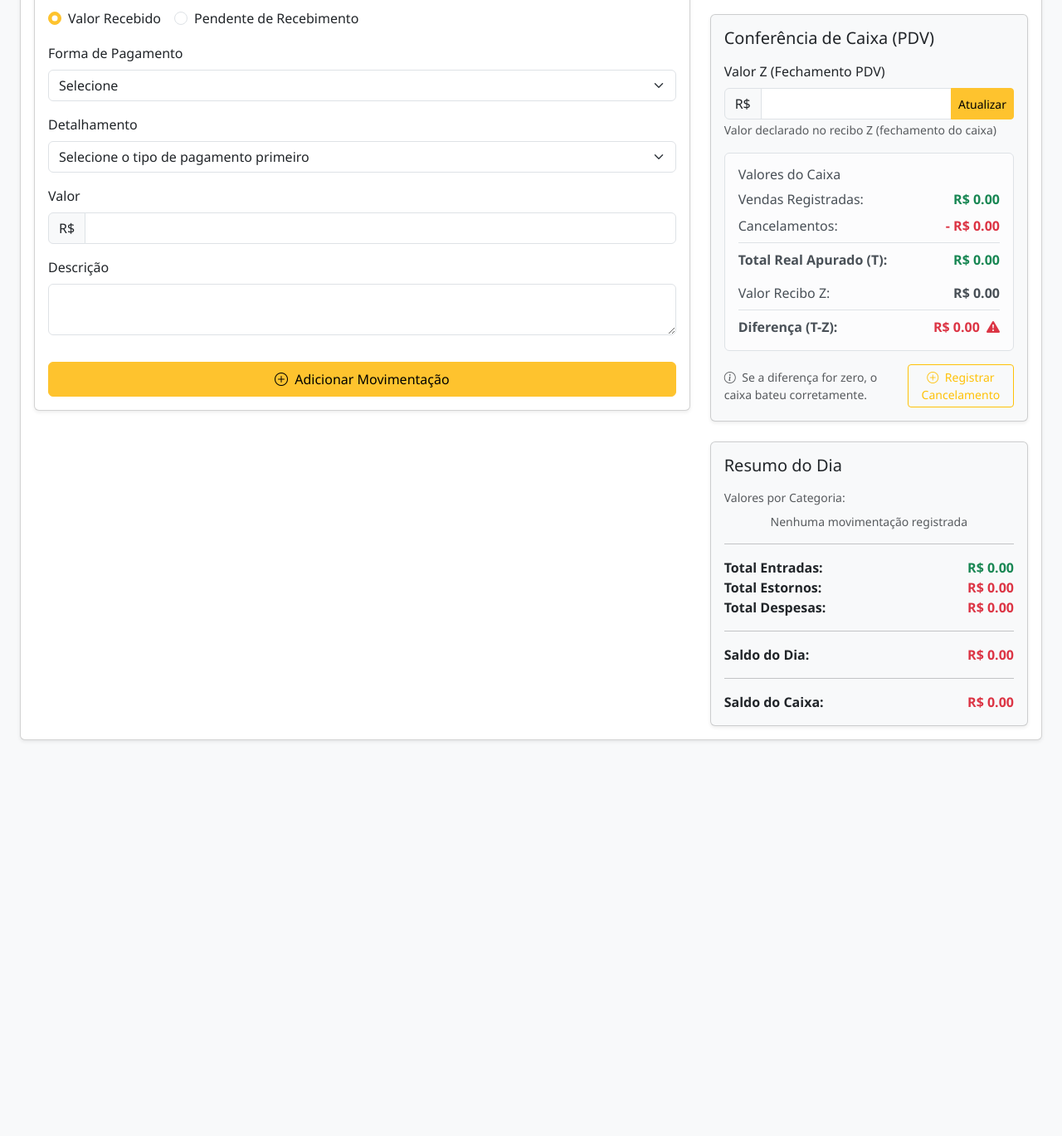
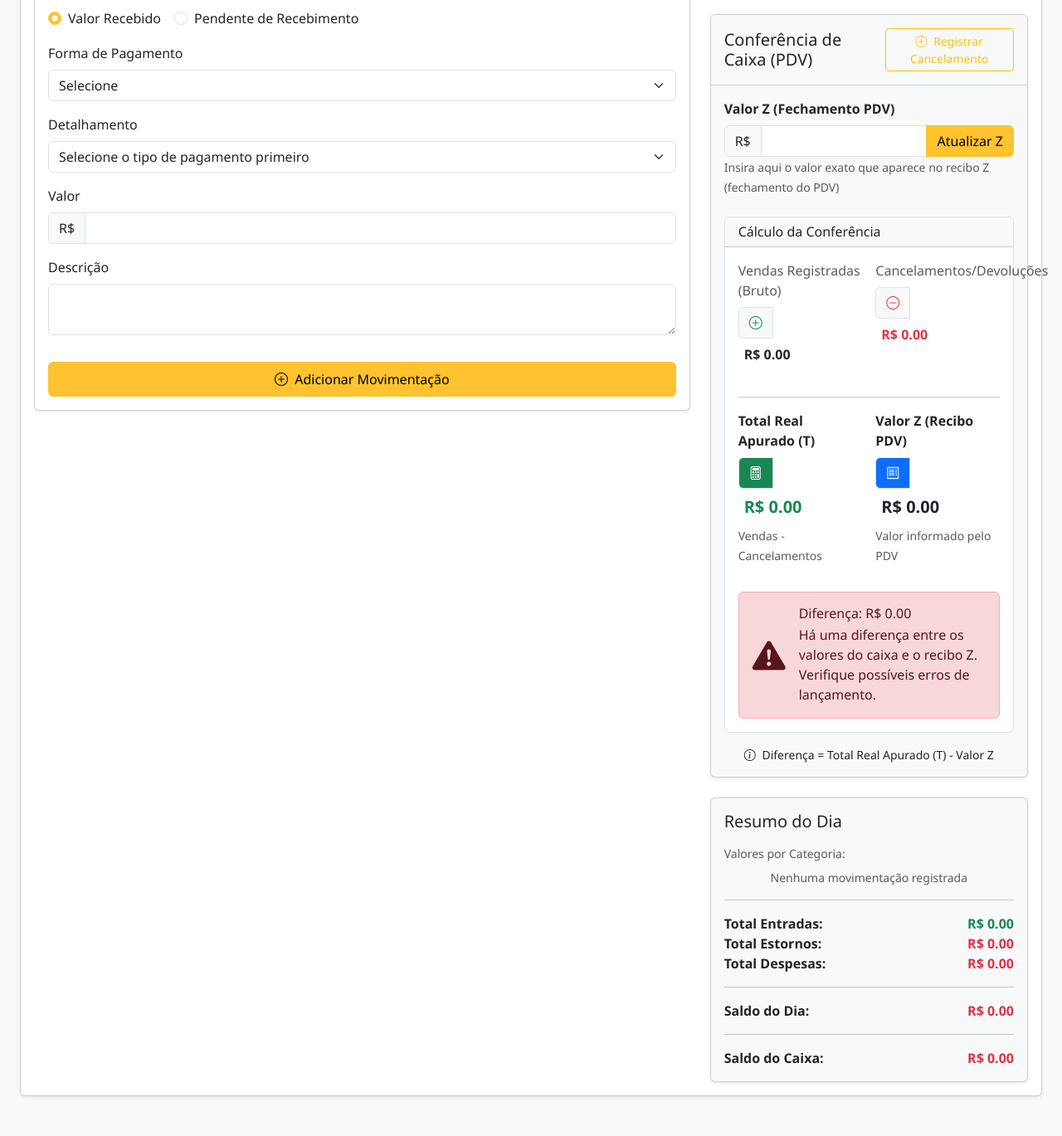
Before and after one commit to caiosazeredo/pythondobiscoito, a Python web app: template templates/user/movements.html in a window 1280 px wide. Shown: the part 315-1684 px from the top of the page at 83% size. Before the commit the page ends 1208 px from the top, so only its background shows below. Run offline with Jinja, Linux system fonts and the light colour scheme; the template is opened without the code that fills it, so the values that code supplies are empty; some libraries are stand-ins or nearby versions.

Commit message:
valor do z

```diff
--- a/templates/user/movements.html
+++ b/templates/user/movements.html
@@ -231,69 +231,103 @@
                                 </div>
                             </div>
 
-                            <!-- Card de PDV (Campos Z, T, devo) - Layout modificado para uma linha por valor -->
+                            <!-- Card de PDV (Campos Z, T, devo) - Layout melhorado para maior clareza -->
                             <div class="card shadow-sm bg-light mb-4">
+                                <div class="card-header bg-light py-3 d-flex justify-content-between align-items-center">
+                                    <h5 class="mb-0">Conferência de Caixa (PDV)</h5>
+                                    <button type="button" class="btn btn-outline-warning btn-sm" data-bs-toggle="modal" data-bs-target="#devoModal">
+                                        <i class="bi bi-plus-circle me-1"></i> Registrar Cancelamento
+                                    </button>
+                                </div>
                                 <div class="card-body">
-                                    <h5 class="card-title mb-3">Conferência de Caixa (PDV)</h5>
-
-                                    <form method="post" class="mb-3">
+                                    <form method="post" class="mb-4">
                                         <div class="mb-3">
-                                            <label for="z_value" class="form-label">Valor Z (Fechamento PDV)</label>
+                                            <label for="z_value" class="form-label fw-bold">Valor Z (Fechamento PDV)</label>
                                             <div class="input-group">
                                                 <span class="input-group-text">R$</span>
                                                 <input type="number" name="z_value" id="z_value" class="form-control" step="0.01" value="{{ z_total }}">
-                                                <button type="submit" class="btn btn-sm btn-warning">Atualizar</button>
+                                                <button type="submit" class="btn btn-warning">Atualizar Z</button>
                                             </div>
-                                            <small class="form-text text-muted">Valor declarado no recibo Z (fechamento do caixa)</small>
+                                            <small class="form-text text-muted">Insira aqui o valor exato que aparece no recibo Z (fechamento do PDV)</small>
                                         </div>
                                     </form>
 
-                                    <div class="alert alert-light border mb-3 p-2 p-md-3">
-                                        <!-- Layout modificado para uma coluna -->
-                                        <h6 class="mb-2 fs-6">Valores do Caixa</h6>
+                                    <div class="card border mb-3">
+                                        <div class="card-header bg-light">
+                                            <h6 class="mb-0">Cálculo da Conferência</h6>
+                                        </div>
+                                        <div class="card-body">
+                                            <div class="row g-3">
+                                                <div class="col-md-6">
+                                                    <div class="mb-3">
+                                                        <label class="form-label text-muted">Vendas Registradas (Bruto)</label>
+                                                        <div class="input-group">
+                                                            <span class="input-group-text"><i class="bi bi-plus-circle text-success"></i></span>
+                                                            <input type="text" class="form-control-plaintext fw-bold ps-2" readonly value="R$ {{ "%.2f"|format(t_total + devo_total) }}">
+                                                        </div>
+                                                    </div>
+                                                </div>
+                                                <div class="col-md-6">
+                                                    <div class="mb-3">
+                                                        <label class="form-label text-muted">Cancelamentos/Devoluções</label>
+                                                        <div class="input-group">
+                                                            <span class="input-group-text"><i class="bi bi-dash-circle text-danger"></i></span>
+                                                            <input type="text" class="form-control-plaintext fw-bold ps-2 text-danger" readonly value="R$ {{ "%.2f"|format(devo_total) }}">
+                                                        </div>
+                                                    </div>
+                                                </div>
+                                            </div>
 
-                                        <div class="d-flex justify-content-between mb-2 flex-wrap">
-                                            <span class="me-2">Vendas Registradas:</span>
-                                            <span class="fw-bold text-success">R$ {{ "%.2f"|format(t_total + devo_total) }}</span>
-                                        </div>
+                                            <hr>
 
-                                        <div class="d-flex justify-content-between mb-2 flex-wrap">
-                                            <span class="me-2">Cancelamentos:</span>
-                                            <span class="fw-bold text-danger">- R$ {{ "%.2f"|format(devo_total) }}</span>
-                                        </div>
+                                            <div class="row g-3">
+                                                <div class="col-md-6">
+                                                    <div class="mb-3">
+                                                        <label class="form-label fw-bold">Total Real Apurado (T)</label>
+                                                        <div class="input-group">
+                                                            <span class="input-group-text bg-success text-white"><i class="bi bi-calculator"></i></span>
+                                                            <input type="text" class="form-control-plaintext fw-bold ps-2 text-success fs-5" readonly value="R$ {{ "%.2f"|format(t_total) }}">
+                                                        </div>
+                                                        <small class="text-muted">Vendas - Cancelamentos</small>
+                                                    </div>
+                                                </div>
+                                                <div class="col-md-6">
+                                                    <div class="mb-3">
+                                                        <label class="form-label fw-bold">Valor Z (Recibo PDV)</label>
+                                                        <div class="input-group">
+                                                            <span class="input-group-text bg-primary text-white"><i class="bi bi-receipt"></i></span>
+                                                            <input type="text" class="form-control-plaintext fw-bold ps-2 fs-5" readonly value="R$ {{ "%.2f"|format(z_total) }}">
+                                                        </div>
+                                                        <small class="text-muted">Valor informado pelo PDV</small>
+                                                    </div>
+                                                </div>
+                                            </div>
 
-                                        <div class="d-flex justify-content-between fw-bold flex-wrap border-top pt-2 mt-1 mb-3">
-                                            <span class="me-2">Total Real Apurado (T):</span>
-                                            <span class="text-success">R$ {{ "%.2f"|format(t_total) }}</span>
-                                        </div>
-
-                                        <div class="d-flex justify-content-between mb-2 flex-wrap">
-                                            <span class="me-2">Valor Recibo Z:</span>
-                                            <span class="fw-bold">R$ {{ "%.2f"|format(z_total) }}</span>
-                                        </div>
-
-                                        <div class="d-flex justify-content-between fw-bold border-top pt-2 mt-1 flex-wrap">
-                                            <span class="me-2">Diferença (T-Z):</span>
-                                            <span class="{{ 'text-success' if dif_total == 0 else 'text-danger' }}">
-                                                R$ {{ "%.2f"|format(dif_total) }}
-                                                {% if dif_total == 0 %}
-                                                <i class="bi bi-check-circle-fill text-success ms-1"></i>
-                                                {% else %}
-                                                <i class="bi bi-exclamation-triangle-fill text-danger ms-1"></i>
-                                                {% endif %}
-                                            </span>
+                                            <div class="alert {{ 'alert-success' if dif_total == 0 else 'alert-danger' }} mt-3 mb-0">
+                                                <div class="d-flex align-items-center">
+                                                    <div class="me-3">
+                                                        {% if dif_total == 0 %}
+                                                        <i class="bi bi-check-circle-fill fs-1"></i>
+                                                        {% else %}
+                                                        <i class="bi bi-exclamation-triangle-fill fs-1"></i>
+                                                        {% endif %}
+                                                    </div>
+                                                    <div>
+                                                        <h6 class="mb-1">Diferença: {{ "R$ " + "%.2f"|format(dif_total) }}</h6>
+                                                        {% if dif_total == 0 %}
+                                                        <p class="mb-0">O caixa está batendo corretamente!</p>
+                                                        {% else %}
+                                                        <p class="mb-0">Há uma diferença entre os valores do caixa e o recibo Z. Verifique possíveis erros de lançamento.</p>
+                                                        {% endif %}
+                                                    </div>
+                                                </div>
+                                            </div>
                                         </div>
                                     </div>
 
-                                    <!-- Área de mensagem e botão - layout mais responsivo -->
-                                    <div class="d-flex flex-column flex-md-row justify-content-between align-items-start align-items-md-center">
-                                        <span class="small text-muted mb-2 mb-md-0">
-                                            <i class="bi bi-info-circle me-1"></i>
-                                            Se a diferença for zero, o caixa bateu corretamente.
-                                        </span>
-                                        <button type="button" class="btn btn-outline-warning btn-sm" data-bs-toggle="modal" data-bs-target="#devoModal">
-                                            <i class="bi bi-plus-circle me-1"></i> Registrar Cancelamento
-                                        </button>
+                                    <div class="text-center small">
+                                        <i class="bi bi-info-circle me-1"></i>
+                                        Diferença = Total Real Apurado (T) - Valor Z
                                     </div>
                                 </div>
                             </div>
```
